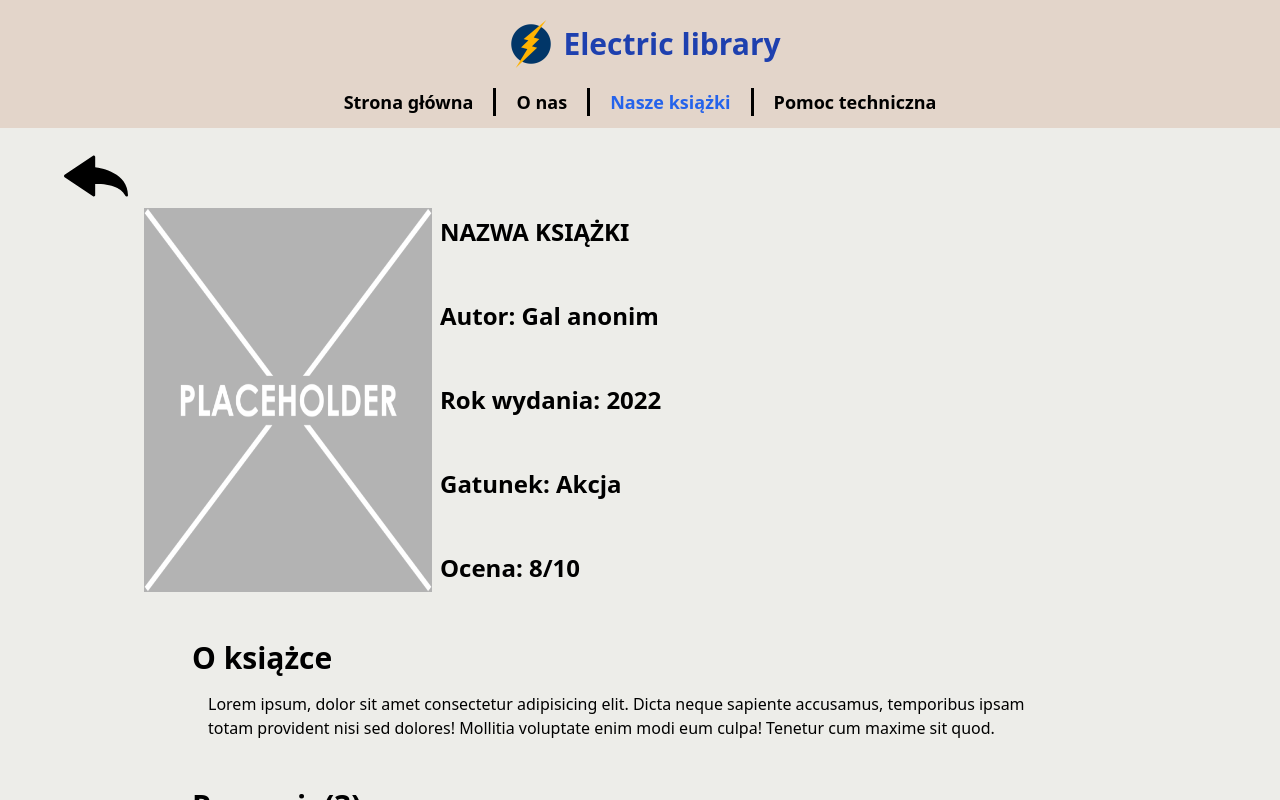
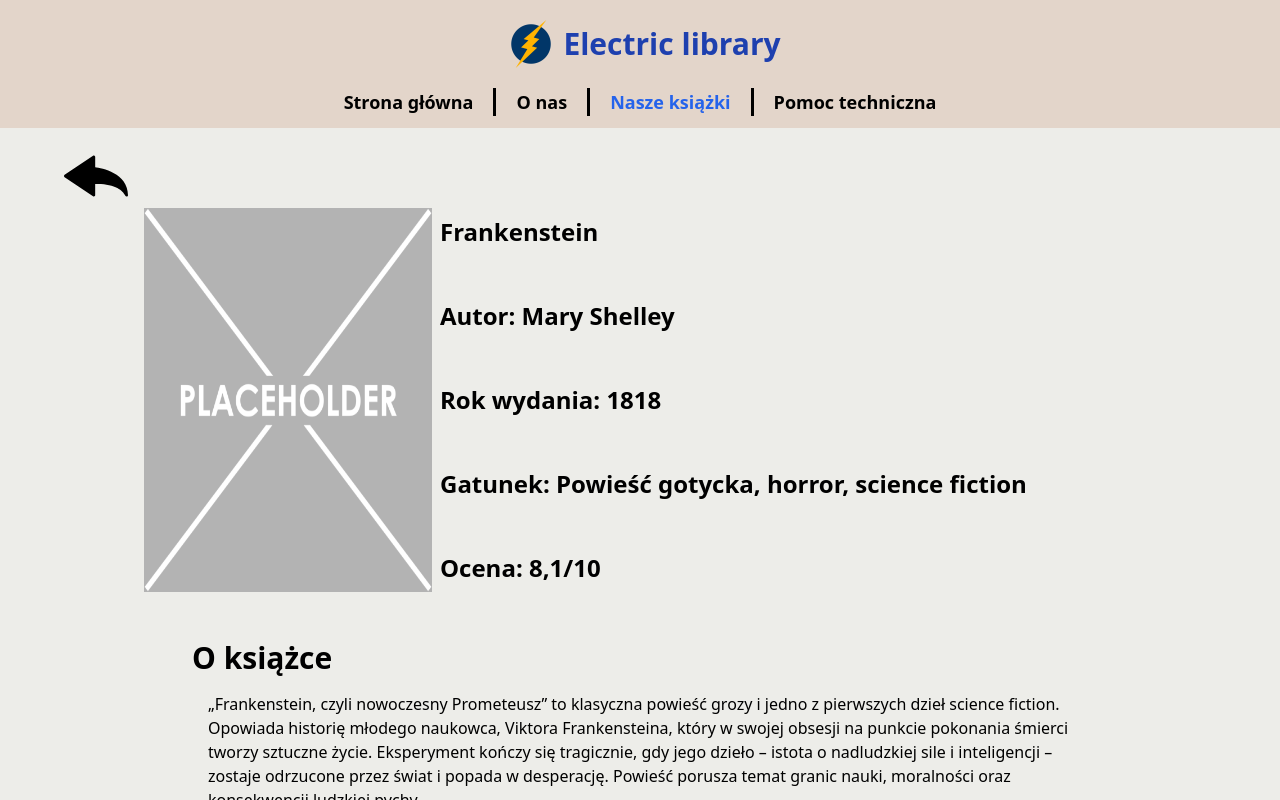
Before and after one commit to makla12/Projekt-biblioteka, a Next.js app: page /books/book3 in a window 1280 px wide. Built offline with nearby package versions, Linux system fonts and the light colour scheme.

Commit message:
book update

```diff
--- a/app/books/book2/page.jsx
+++ b/app/books/book2/page.jsx
@@ -1,32 +1,31 @@
 import BookInfo from "@/components/elements/BookInfo";
 
 export default function book(){return (<BookInfo {...{
-    title: "NAZWA KSIĄŻKI",
-    author: "Gal anonim",
-    date: "2022",
-    type: "Akcja",
-    rating: "8/10",
-    about: "Lorem ipsum, dolor sit amet consectetur adipisicing elit. Dicta neque sapiente accusamus, temporibus ipsam totam provident nisi sed dolores! Mollitia voluptate enim modi eum culpa! Tenetur cum maxime sit quod.",
+    title: "Widmo nad Innsmouth",
+    author: "H.P. Lovecraft",
+    date: "1931",
+    type: "Horror",
+    rating: "7,2/10",
+    about: "„Widmo nad Innsmouth” to jedna z najbardziej mrocznych opowieści Lovecrafta. Młody badacz odkrywa przerażające tajemnice małego, odizolowanego miasteczka Innsmouth, którego mieszkańcy skrywają ponury sekret. Stopniowo wciągany w wir koszmaru, bohater uświadamia sobie, że nie wszystko, co ukryte w mroku, pozostaje tam na zawsze. To opowieść o pradawnych kultach, niewyobrażalnych istotach i losie gorszym od śmierci.",
     reviews:[
         {
-            user:"Imię i nazwisko",
-            date:"12-02-2024",
-            rating:"5/10",
-            review: "Lorem ipsum dolor sit, amet consectetur adipisicing elit. Dolor voluptatibus inventore ex aut obcaecati consequuntur cupiditate odio ea delectus a iure nihil nesciunt iusto, animi optio eveniet laboriosam quas itaque.",
+            "user": "Jan Kowalski",
+            "date": "12-02-2024",
+            "rating": "8/10",
+            "review": "Mroczna i niepokojąca historia z duszną atmosferą. Lovecraft świetnie buduje napięcie i prowadzi czytelnika przez labirynt tajemnic Innsmouth. Choć język bywa archaiczny, klimat opowieści w pełni to rekompensuje."
         },
 
         {
-            user:"",
-            date:"",
-            rating:"",
-            review:"",
+            "user": "Ionpe Dali",
+            "date": "14-02-2024",
+            "rating": "7/10",
+            "review": "Świetny horror, choć miejscami ciężki w odbiorze. Lovecraft mistrzowsko kreuje klaustrofobiczną atmosferę, ale styl pisania może niektórych odstraszyć. Mimo to – warto!"
         },
-
         {
-            user:"",
-            date:"",
-            rating:"",
-            review:"",
-        },
+            "user": "Michał Wiśniewski",
+            "date": "16-02-2024",
+            "rating": "9/10",
+            "review": "Klasyka literatury grozy! Klimatyczne opisy, budowanie napięcia i przerażająca wizja miasteczka Innsmouth sprawiają, że to jeden z najlepszych tekstów Lovecrafta. Gorąco polecam!"
+        }
     ],
 }}/>)};
--- a/app/books/book3/page.jsx
+++ b/app/books/book3/page.jsx
@@ -1,32 +1,30 @@
 import BookInfo from "@/components/elements/BookInfo";
 
 export default function book(){return (<BookInfo {...{
-    title: "NAZWA KSIĄŻKI",
-    author: "Gal anonim",
-    date: "2022",
-    type: "Akcja",
-    rating: "8/10",
-    about: "Lorem ipsum, dolor sit amet consectetur adipisicing elit. Dicta neque sapiente accusamus, temporibus ipsam totam provident nisi sed dolores! Mollitia voluptate enim modi eum culpa! Tenetur cum maxime sit quod.",
+    "title": "Frankenstein",
+    "author": "Mary Shelley",
+    "date": "1818",
+    "type": "Powieść gotycka, horror, science fiction",
+    "rating": "8,1/10",
+    "about": "„Frankenstein, czyli nowoczesny Prometeusz” to klasyczna powieść grozy i jedno z pierwszych dzieł science fiction. Opowiada historię młodego naukowca, Viktora Frankensteina, który w swojej obsesji na punkcie pokonania śmierci tworzy sztuczne życie. Eksperyment kończy się tragicznie, gdy jego dzieło – istota o nadludzkiej sile i inteligencji – zostaje odrzucone przez świat i popada w desperację. Powieść porusza temat granic nauki, moralności oraz konsekwencji ludzkiej pychy.",
     reviews:[
         {
-            user:"Imię i nazwisko",
-            date:"12-02-2024",
-            rating:"5/10",
-            review: "Lorem ipsum dolor sit, amet consectetur adipisicing elit. Dolor voluptatibus inventore ex aut obcaecati consequuntur cupiditate odio ea delectus a iure nihil nesciunt iusto, animi optio eveniet laboriosam quas itaque.",
+            "user": "Karolina Wysocka",
+            "date": "05-02-2024",
+            "rating": "9/10",
+            "review": "Poruszająca opowieść o człowieczeństwie i odpowiedzialności za własne czyny. Potwór Frankensteina to jedna z najbardziej tragicznych postaci w literaturze."
         },
-
         {
-            user:"",
-            date:"",
-            rating:"",
-            review:"",
+            "user": "Tomasz Grabowski",
+            "date": "07-02-2024",
+            "rating": "7/10",
+            "review": "Świetny klimat gotyckiej grozy, ale momentami książka jest trudna w odbiorze. Mimo wszystko klasyka, którą warto znać!"
         },
-
         {
-            user:"",
-            date:"",
-            rating:"",
-            review:"",
-        },
+            "user": "Ewa Lis",
+            "date": "09-02-2024",
+            "rating": "8/10",
+            "review": "Frankenstein to coś więcej niż horror – to refleksja nad samotnością i odrzuceniem. Historia potwora wzrusza i przeraża jednocześnie."
+        }
     ],
 }}/>)};
```
